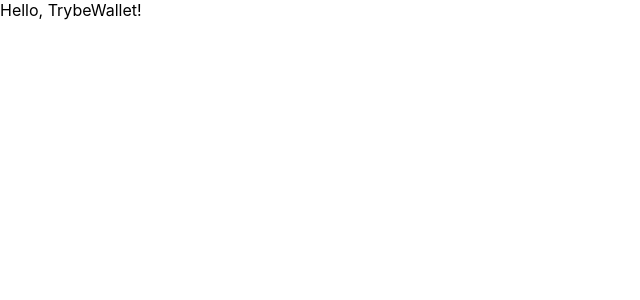
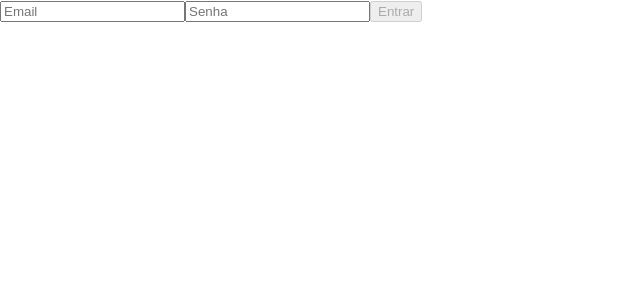
Before and after one commit to felipeAndradeMendes/trybe_wallet, a React (Create React App) app: page / in a window 1280 px wide. Shown: the top 300 px of the page, without its empty margins (0-640 px from the left). Built offline with nearby package versions, Linux system fonts and the light colour scheme.

Commit message:
Conclui requisito 01

```diff
--- a/src/App.js
+++ b/src/App.js
@@ -1,7 +1,17 @@
 import React from 'react';
+import { Route } from 'react-router-dom';
+import Login from './pages/Login';
+import Wallet from './pages/Wallet';
 
-function App() {
-  return <div>Hello, TrybeWallet!</div>;
-}//
+class App extends React.Component {
+  render() {
+    return (
+      <>
+        <Route path="/carteira" component={ Wallet } />
+        <Route exact path="/" component={ Login } />
+      </>
+    );
+  }
+}
 
 export default App;
--- a/src/pages/Login.js
+++ b/src/pages/Login.js
@@ -1,9 +1,92 @@
 import React from 'react';
+import PropTypes from 'prop-types';
+import { connect } from 'react-redux';
+import { getEmail } from '../redux/actions';
 
 class Login extends React.Component {
+  state = {
+    emailLogin: '',
+    passWordLogin: '',
+    isDisabled: true,
+  };
+
+  validateInputs = () => {
+    const {
+      passWordLogin,
+      emailLogin,
+    } = this.state;
+    const minLength = 6;
+    // const emailRegex = /^[A-Za-z0-9_!#$%&'*+=?`{|}~^.-]+@[A-Za-z0-9.-]+$/;
+    // let regex = new RegExp('/^[A-Z0-9._%+-]+@[A-Z0-9.-]+\.[A-Z]{2,4}$/i')
+    // const emailRegex = new RegExp(/^[A-Za-z0-9_!#$%&'*+\/=?`{|}~^.-]+@[A-Za-z0-9.-]+$/, 'gm');
+    const emailRegex = /^[A-Z0-9._%+-]+@[A-Z0-9.-]+\.[A-Z]{2,4}$/i;
+
+    const validPassword = passWordLogin.length >= minLength;
+    const validEmail = emailRegex.test(emailLogin);
+
+    return !(validPassword && validEmail);
+  };
+
+  handleChange = ({ target }) => {
+    const { name, value } = target;
+    this.setState({
+      [name]: value,
+    }, () => {
+      this.setState({
+        isDisabled: this.validateInputs(),
+      });
+    });
+  };
+
+  handleclick = () => {
+    const { dispatch } = this.props;
+    const { emailLogin } = this.state;
+    const { history } = this.props;
+
+    dispatch(getEmail(emailLogin));
+    history.push('/carteira');
+  };
+
   render() {
-    return <div>Login</div>;
+    const {
+      isDisabled,
+    } = this.state;
+    return (
+      <>
+        <input
+          type="email"
+          name="emailLogin"
+          placeholder="Email"
+          data-testid="email-input"
+          onChange={ this.handleChange }
+        />
+
+        <input
+          type="text"
+          name="passWordLogin"
+          placeholder="Senha"
+          data-testid="password-input"
+          onChange={ this.handleChange }
+        />
+
+        <button
+          type="button"
+          name="entrar"
+          // value="Entrar"
+          onClick={ this.handleclick }
+          disabled={ isDisabled }
+        >
+          Entrar
+        </button>
+      </>
+    );
   }
 }
 
-export default Login;
+Login.propTypes = {
+  history: PropTypes.shape({
+    history: PropTypes.string,
+  }),
+}.isRequired;
+
+export default connect()(Login);
--- /dev/null
+++ b/src/redux/actions/actionTypes.js
@@ -0,0 +1 @@
+export const USER_EMAIL = 'USER_EMAIL';
--- a/src/redux/actions/index.js
+++ b/src/redux/actions/index.js
@@ -1 +1,6 @@
-// Coloque aqui suas actions
+import { USER_EMAIL } from './actionTypes';
+
+export const getEmail = (email) => ({
+  type: USER_EMAIL,
+  payload: email,
+});
--- a/src/redux/reducers/user.js
+++ b/src/redux/reducers/user.js
@@ -1,4 +1,4 @@
-// Esse reducer será responsável por tratar as informações da pessoa usuária
+import { USER_EMAIL } from '../actions/actionTypes';
 
 const INITIAL_STATE = {
   email: '',
@@ -6,6 +6,11 @@
 
 const user = (state = INITIAL_STATE, actions) => {
   switch (actions.type) {
+  case USER_EMAIL:
+    return {
+      ...state,
+      email: actions.payload,
+    };
   default: return state;
   }
 };
```
